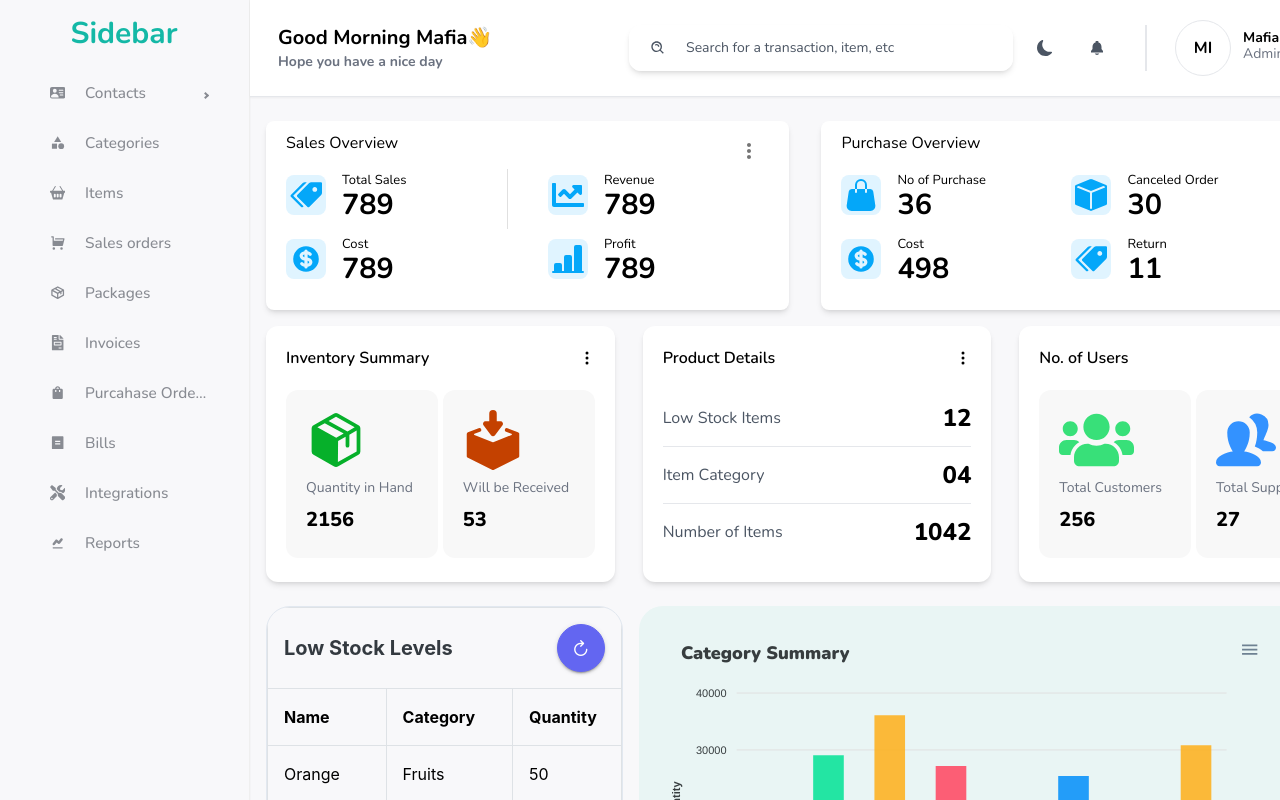
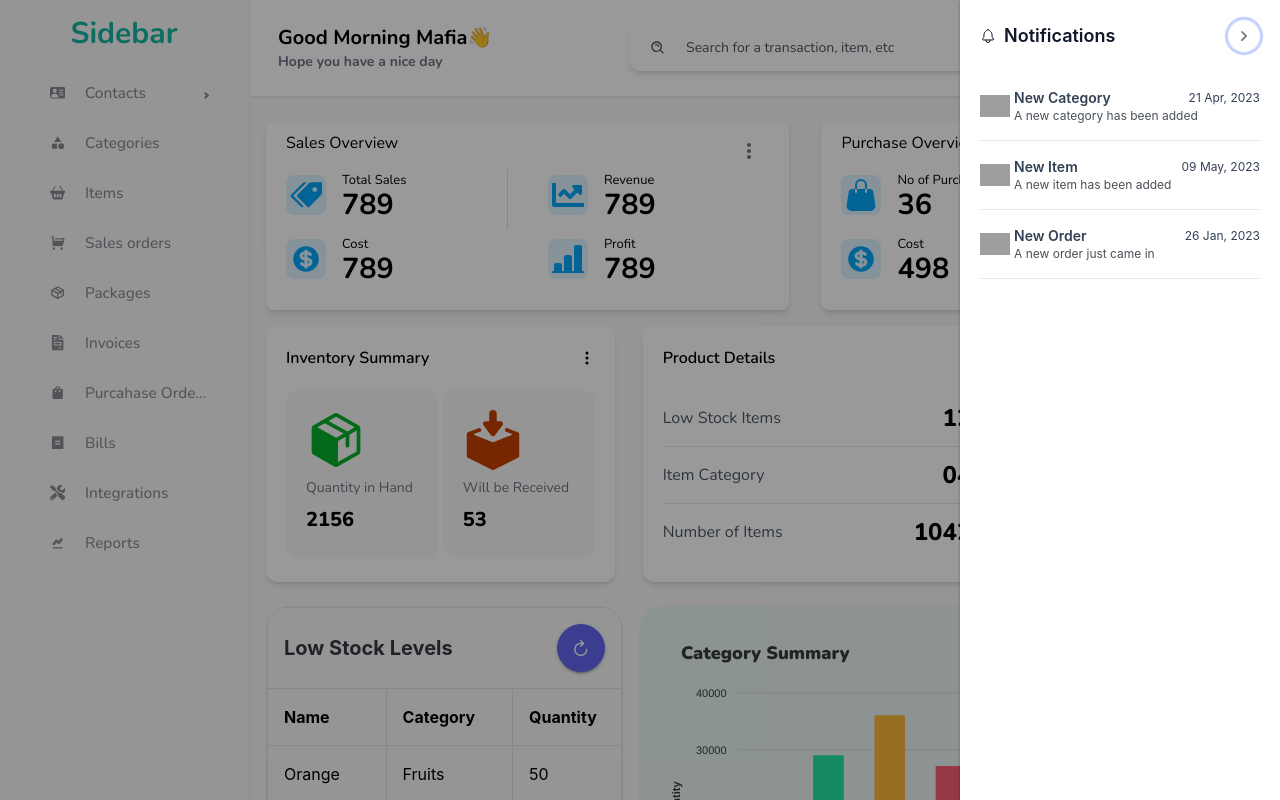
Before and after one commit to Strangeal/front-trakade, a React (Vite) app: page /dashboard in a window 1280 px wide. Both pictures are taken after a click on the button 1097 px from the left and 48 px from the top of the page. Shown: the top 800 px of the page. Built offline with nearby package versions, Linux system fonts and the light colour scheme; grey boxes are pictures that could not be loaded.

Commit message:
Add notifications component

```diff
--- a/src/components/dashboard/TopNavigation.tsx
+++ b/src/components/dashboard/TopNavigation.tsx
@@ -5,7 +5,7 @@ import { IoNotificationsSharp, IoSettings } from 'react-icons/io5';
 import { RxCaretDown } from 'react-icons/rx';
 import styles from '../../styles/Home.module.css';
 
-const TopNavigation = () => {
+const TopNavigation = ({ setVisibleRight }) => {
   const [theme, setTheme] = useState<string | null>();
   const element = document.documentElement;
   const root = document.querySelector(':root');
@@ -39,8 +39,6 @@ const TopNavigation = () => {
         break;
     }
   }, [theme]);
-
-  console.log(theme);
 
   return (
     <div
@@ -86,6 +84,7 @@ const TopNavigation = () => {
             type="button"
             title="notification"
             className="p-3 rounded-full text-gray-600 bg-white hover:bg-slate-400 hover:text-white transition-all duration-300 ease-in-out text-md dark:bg-slate-900 dark:hover:bg-white dark:text-gray-300 dark:hover:text-slate-900"
+            onClick={() => setVisibleRight(true)}
           >
             <span>
               <IoNotificationsSharp className="" />
--- /dev/null
+++ b/src/components/notifications/Notification.tsx
@@ -0,0 +1,17 @@
+const Notification = ({ title, message, icon, created_at }) => {
+  return (
+    <div className="notification_card border-b py-4 flex items-center gap-x-1">
+      <div className="notification-img">
+        <img src={icon} alt="New Item" width={30} height={30} />
+      </div>
+      <div className="notification-body flex-1">
+        <div className="flex justify-between items-center">
+          <h3 className="text-slate-700 font-semibold text-sm">{title}</h3>
+          <p className="text-xs text-slate-700">{created_at}</p>
+        </div>
+        <p className="text-xs">{message}</p>
+      </div>
+    </div>
+  );
+};
+export default Notification;
--- /dev/null
+++ b/src/components/notifications/index.ts
@@ -0,0 +1 @@
+export { default as Notification } from './Notification';
--- a/src/index.css
+++ b/src/index.css
@@ -73,7 +73,7 @@ div.p-datatable-header {
 }
 
 .MuiDataGrid-virtualScroller {
-  color: #6A7280 !important;
+  color: #6a7280 !important;
   font-size: 0.8rem !important;
 }
 
@@ -84,7 +84,7 @@ div.p-datatable-header {
 }
 
 .Mui-selected {
-  background-color: #DEF1E7 !important;
+  background-color: #def1e7 !important;
 }
 
 .MuiDataGrid-row:hover {
--- a/src/pages/dashboard/Home.tsx
+++ b/src/pages/dashboard/Home.tsx
@@ -1,14 +1,57 @@
+import { Sidebar } from 'primereact/sidebar';
+import { useState } from 'react';
+import { IoNotificationsOutline } from 'react-icons/io5';
 import { Outlet } from 'react-router-dom';
 import { SideBar, TopNavigation } from '../../components/dashboard';
+import { Notification } from '../../components/notifications';
 import styles from '../../styles/Home.module.css';
 
 const Home = () => {
+  const [visibleRight, setVisibleRight] = useState<boolean>(false);
+
   return (
     <section className={styles.home}>
       <SideBar />
 
       <div className={styles['main-content']}>
-        <TopNavigation />
+        <TopNavigation setVisibleRight={setVisibleRight} />
+
+        {/* Notifications */}
+        <section className="relative">
+          <Sidebar
+            visible={visibleRight}
+            position="right"
+            onHide={() => setVisibleRight(false)}
+            closeIcon="pi pi-angle-right"
+            blockScroll={true}
+            // showCloseIcon={false}
+          >
+            <div className="absolute top-[1.4rem] flex items-center gap-x-2 text-slate-900">
+              <span>
+                <IoNotificationsOutline />
+              </span>
+              <h2 className="font-semibold text-lg">Notifications</h2>
+            </div>
+            <Notification
+              title="New Category"
+              message="A new category has been added"
+              icon="https://res.cloudinary.com/dskl0qde4/image/upload/v1683642999/new-items_ba4bw8.svg"
+              created_at="21 Apr, 2023"
+            />
+            <Notification
+              title="New Item"
+              message="A new item has been added"
+              icon="https://res.cloudinary.com/dskl0qde4/image/upload/v1683642999/new-items_ba4bw8.svg"
+              created_at="09 May, 2023"
+            />
+            <Notification
+              title="New Order"
+              message="A new order just came in"
+              icon="https://res.cloudinary.com/dskl0qde4/image/upload/v1683642999/new-items_ba4bw8.svg"
+              created_at="26 Jan, 2023"
+            />
+          </Sidebar>
+        </section>
 
         <div className="p-4 mt-4 mb-8">
           <Outlet />
```
